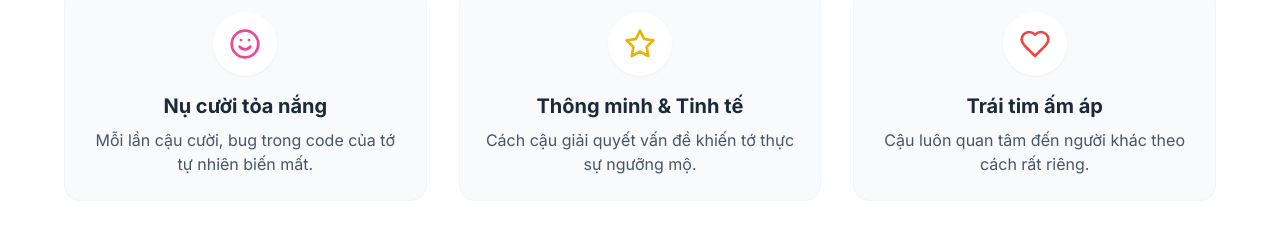
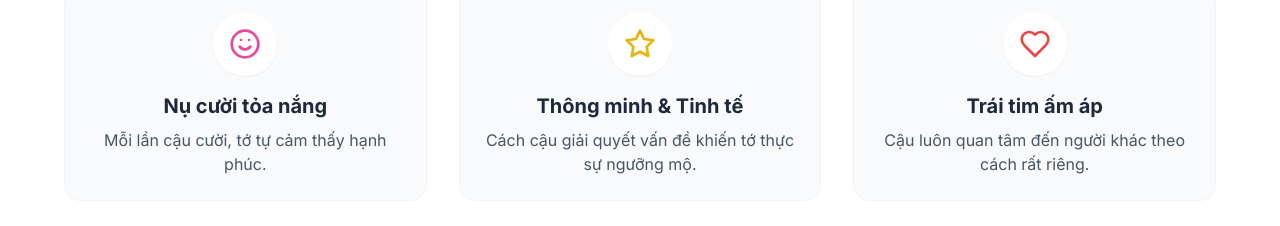
Before and after one commit to nguyennhatlong-offcial/my-crush-page, a Next.js app: page / in a window 1280 px wide. Shown: the part 997-1223 px from the top of the page. Built offline with nearby package versions, Linux system fonts and the light colour scheme.

Commit message:
Update Features.tsx

```diff
--- a/components/Features.tsx
+++ b/components/Features.tsx
@@ -4,7 +4,7 @@ const features = [
   {
     icon: <Smile className="w-8 h-8 text-pink-500" />,
     title: "Nụ cười tỏa nắng",
-    desc: "Mỗi lần cậu cười, bug trong code của tớ tự nhiên biến mất."
+    desc: "Mỗi lần cậu cười, tớ tự cảm thấy hạnh phúc."
   },
   {
     icon: <Star className="w-8 h-8 text-yellow-500" />,
```
